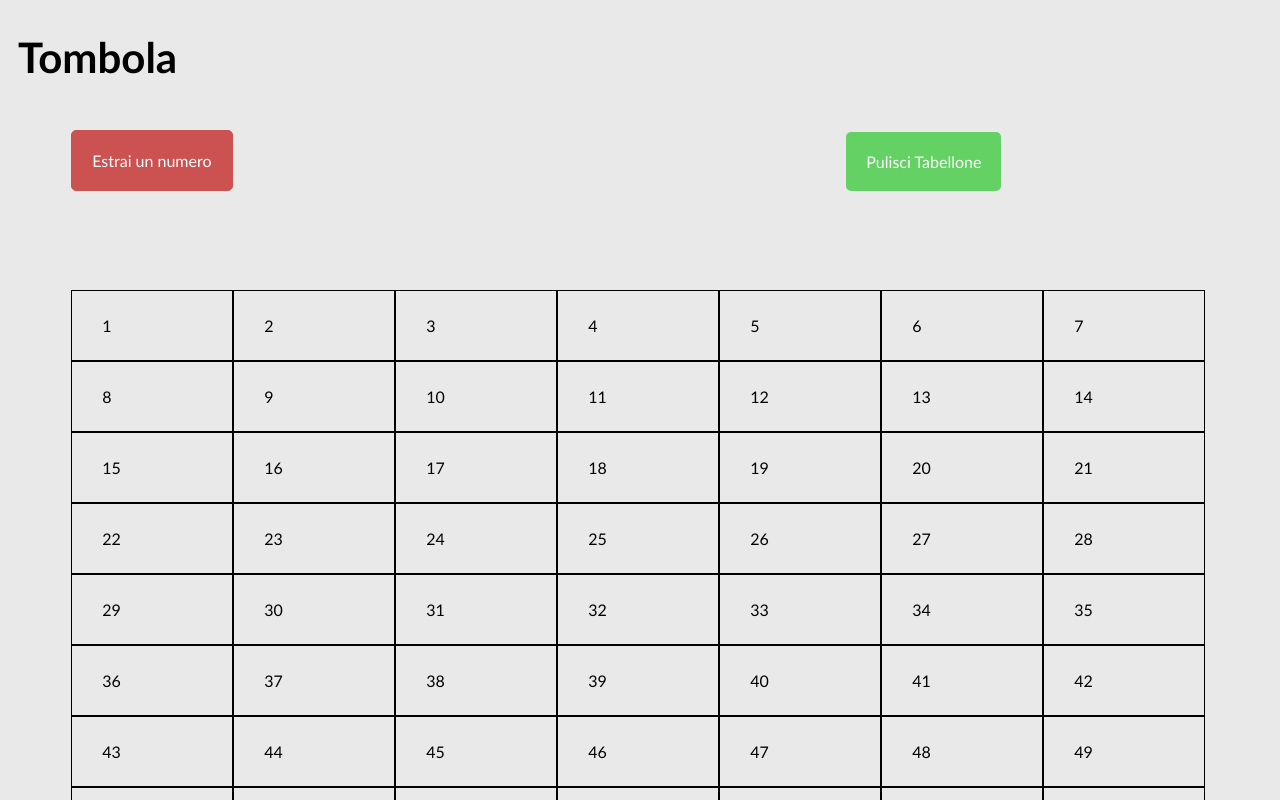
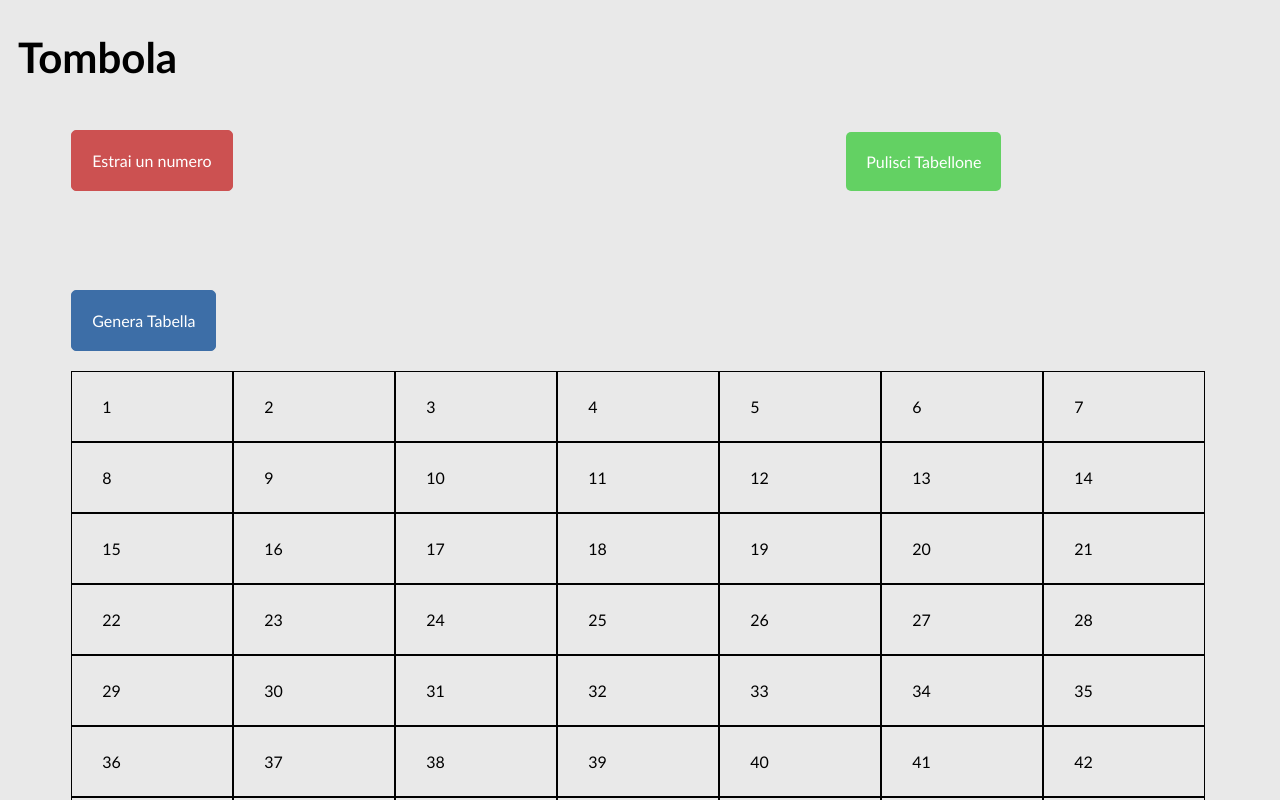
Before and after one commit to AlessandroMondelli/Vue-Tombola, a Vue app: page / in a window 1280 px wide. Shown: the top 800 px of the page. Built offline with nearby package versions, Linux system fonts and the light colour scheme.

Commit message:
Aggiunto component "Tabella", ora l'utente può creare una tabella da 15 numeri generati casualmente

```diff
--- a/src/App.vue
+++ b/src/App.vue
@@ -4,6 +4,7 @@
     <div id="container">
       <div v-if="!gameOver" id="in-game">
         <generate-number @estrai-numero="estraiNumeroTabellone" @game-over="getGameOver" @restart-game="restartGame"></generate-number>
+        <tabella></tabella>
         <tabellone :numeroEstratto="numeroEstrattoTabellone" :restartTab="restart"></tabellone>
       </div>
       <div v-else id="game-over">
@@ -17,6 +18,7 @@
 import Header from './components/Header.vue';
 import GenerateNumber from './components/GenerateNumber.vue';
 import Tabellone from './components/Tabellone.vue';
+import Tabella from './components/Tabella.vue'
 
 export default {
   name: 'App',
@@ -24,6 +26,7 @@ export default {
     Header,
     GenerateNumber,
     Tabellone,
+    Tabella,
   },
   data() {
     return {
--- /dev/null
+++ b/src/components/Tabella.vue
@@ -0,0 +1,104 @@
+<template>
+    <div id="tabella">
+        <button id="gen-tabella" @click="createTab(),genTab = !genTab" v-if="!genTab">Genera Tabella</button>
+        <div id="tabellina" v-else>
+            <button id="el-tabella" @click="tabellina = [],genTab = !genTab">Elimina Tabella</button>
+            <!--<div :id="'riga' + num" class="riga-tabellina" v-for="num in 3" :key="num">
+                <div :id="'pos' + num" class="numero-tabellina" v-for="num in 9" :key="num"></div>
+            </div> -->
+            <h2>La tua Tabella</h2>
+            <div class="cella-tabellina" v-for="numTabella in tabellina" :key="numTabella">{{ numTabella }}</div>
+        </div>
+    </div>
+</template>
+
+<script>
+export default {
+    name: 'Tabella',
+    data() {
+        return {
+            resTab: false,
+            genTab: false,
+            tabellina: [],
+        }
+    },
+    methods: {
+        createTab() {
+            for (var i = 0; i < 15; i++) {
+                var flag = false; //Flag che verifica estrazione di un numero non già uscito
+
+
+                do { //Ciclo do while finchè..
+                    var numeroTabellina = Math.floor(Math.random() * (90 - 1 + 1) ) + 1; //Estraggo un numero casuale da 1 a 90
+
+                    if ((!this.tabellina.includes(numeroTabellina))) { //Se il numero non è incluso nell'array dei numeri estratti
+                        this.tabellina.push(numeroTabellina); //Inserisco numero in array
+                        flag = true; //Setto flag a true, terminando il ciclo
+
+                        this.tabellina.sort((a, b) => a - b);
+                    }
+                } while(flag === false); //Il numero è già stato estratto
+            }
+        },
+    }
+}
+</script>
+
+<style scoped>
+    button {
+        display: inline-block;
+        vertical-align: text-bottom;
+        background: none;
+        color: white;
+        border: 1px solid rgb(61, 110, 167);
+        border-radius: 5px;
+        background-color:rgb(61, 110, 167);
+        padding: 20px;
+        font: inherit;
+        cursor: pointer;
+        outline: inherit;
+        transition: 0.2s;
+    }
+
+    #gen-tabella {
+        border: 1px solid rgb(61, 110, 167);
+        background-color:rgb(61, 110, 167);
+    }
+
+    #el-tabella {
+        border: 1px solid rgb(202, 84, 63);
+        background-color:rgb(179, 82, 65);
+    }
+
+    #tabella {
+        top: 35%;
+        width: 30%;
+        margin-bottom: 20px;
+    }
+
+    .riga-tabellina {
+        display: block;
+        border: 1px solid black;
+        padding: 20px;
+    }
+
+    .numero-tabellina {
+        display: inline-block;
+        border: 1px solid black;
+        width: 10.5%;
+        padding: 20px 0;
+    }
+
+    #tabellina {
+        display: block;
+        border: 1px solid black;
+        padding: 20px;
+    }
+
+    .cella-tabellina {
+        display: inline-block;
+        border: 1px solid black;
+        width: 10%;
+        padding: 20px;
+    }
+</style>
```
